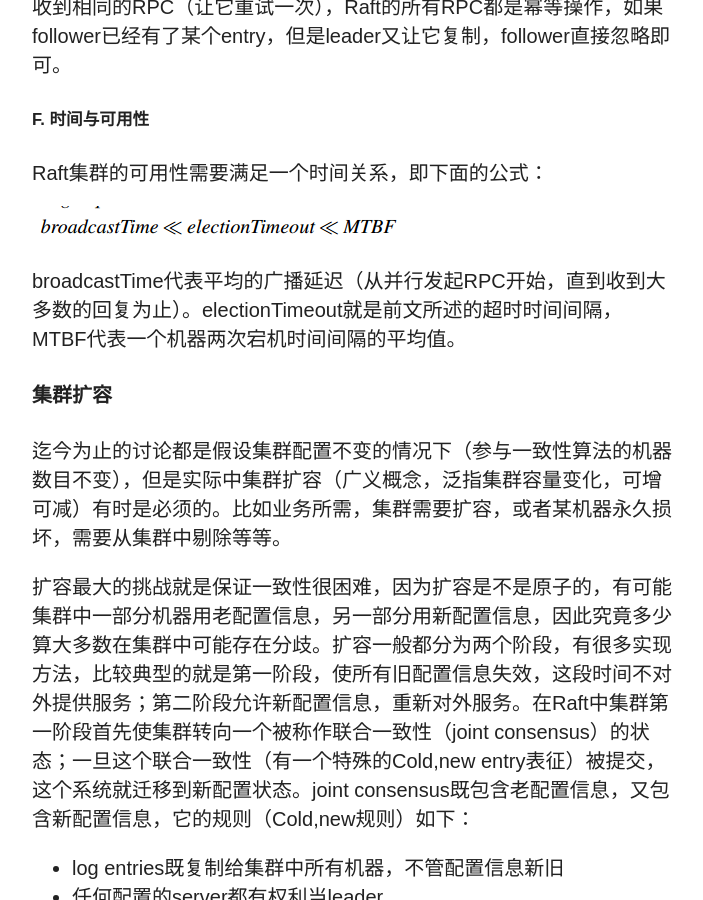
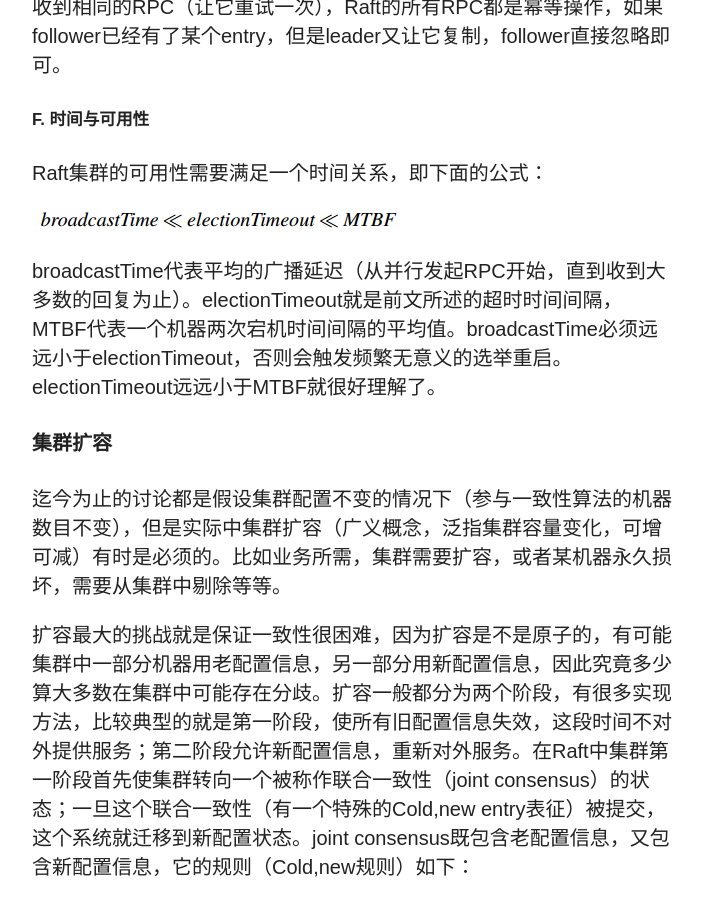
Before and after one commit to wuyu201321060203/wuyu201321060203.github.io, a Jekyll site: the page built from _posts/2014-09-13-Raft.md, in a window 1280 px wide and 900 px high, scrolled down 11068 px. Shown: the whole window, without its empty margins (318-1021 px from the left). Built offline with Jekyll 4.4.1, drawn with Linux system fonts in a browser that asks for light colours; nearby versions of some CDN libraries; comment, search, counter and statistics services are not loaded.

Commit message:
first post of Raft

```diff
--- a/_posts/2014-09-13-Raft.md
+++ b/_posts/2014-09-13-Raft.md
@@ -139,7 +139,7 @@ Raft集群的可用性需要满足一个时间关系，即下面的公式：
 
 ![](/images/raft10.png)
 
-broadcastTime代表平均的广播延迟（从并行发起RPC开始，直到收到大多数的回复为止）。electionTimeout就是前文所述的超时时间间隔，MTBF代表一个机器两次宕机时间间隔的平均值。
+broadcastTime代表平均的广播延迟（从并行发起RPC开始，直到收到大多数的回复为止）。electionTimeout就是前文所述的超时时间间隔，MTBF代表一个机器两次宕机时间间隔的平均值。broadcastTime必须远远小于electionTimeout，否则会触发频繁无意义的选举重启。electionTimeout远远小于MTBF就很好理解了。
 
 ####集群扩容
 
```
Also changed, not shown: images/raft10.png.
